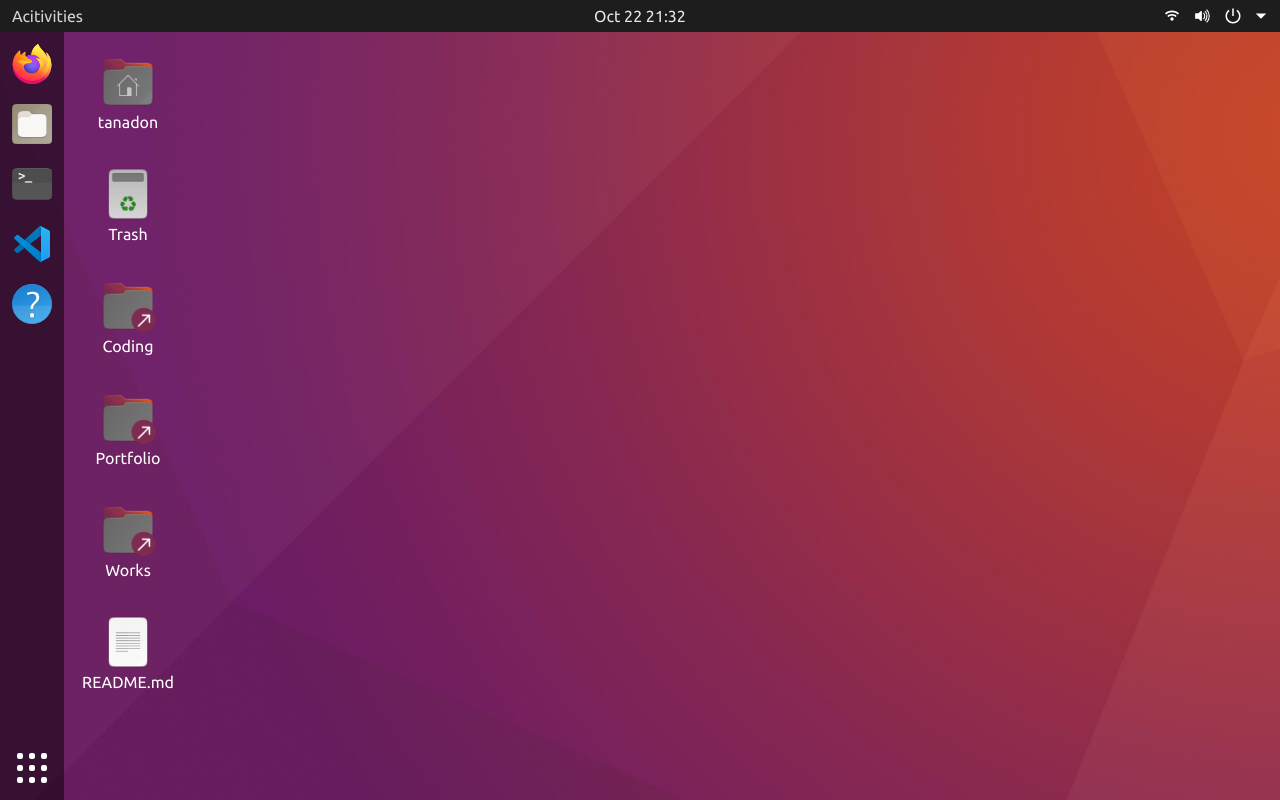
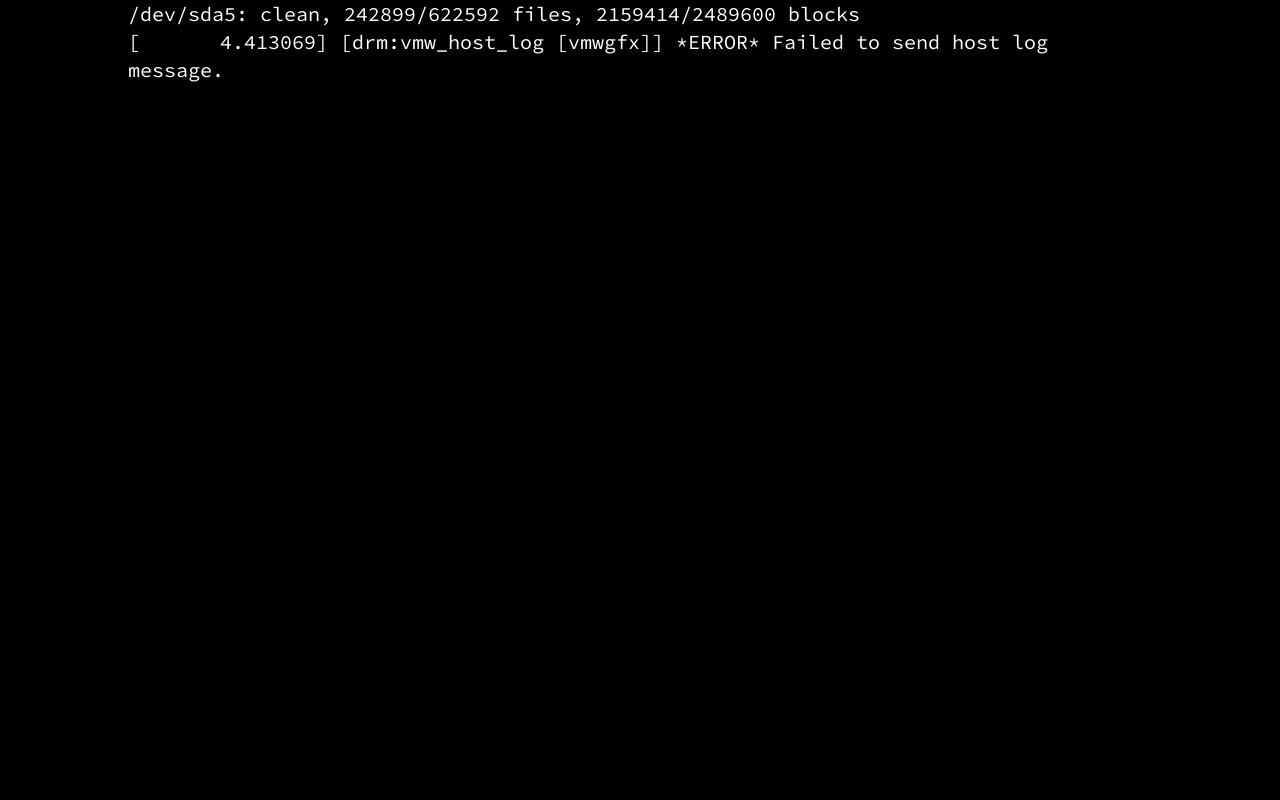
Before and after one commit to ebonian/tanadon.com, a React (Vite) app: page / in a window 1280 px wide. Built offline with nearby package versions, Linux system fonts and the light colour scheme.

Commit message:
boot animation

```diff
--- a/package.json
+++ b/package.json
@@ -7,6 +7,7 @@
     "serve": "vite preview"
   },
   "dependencies": {
+    "gsap": "^3.8.0",
     "react": "^17.0.0",
     "react-dom": "^17.0.0",
     "react-draggable": "^4.4.4",
--- a/src/components/boot.jsx
+++ b/src/components/boot.jsx
@@ -1,7 +1,221 @@
-export default function Boot() {
+import { useRef, useEffect } from "react";
+import { gsap } from "gsap";
+
+export default function Boot({ setLogin }) {
+  let firstItem = useRef(null);
+  let secondItem = useRef(null);
+  let thirdItem = useRef(null);
+  let fourthItem = useRef(null);
+  let fifthItem = useRef(null);
+  let sixthItem = useRef(null);
+  let seventhItem = useRef(null);
+  let eighthItem = useRef(null);
+  let ninthItem = useRef(null);
+  let tenthItem = useRef(null);
+  let eleventhItem = useRef(null);
+  let twelvthItem = useRef(null);
+  let thirdteenthItem = useRef(null);
+  let fourteenthItem = useRef(null);
+  let fifteenthItem = useRef(null);
+  let firstMainItem = useRef(null);
+
+  let firstIntro = useRef(null);
+  let secondIntro = useRef(null);
+  let thirdIntro = useRef(null);
+  let fourthIntro = useRef(null);
+
+  useEffect(() => {
+    setTimeout(() => {
+      setLogin("load boot");
+    }, 24000);
+    gsap
+      .timeline()
+      .to(firstItem, 1, { delay: 3, display: "none" })
+      .from(secondItem, 0.001, { opacity: 0 })
+      .from(thirdItem, 0.001, { delay: 1, opacity: 0 })
+      .from(fourthItem, 0.001, { opacity: 0 })
+      .to(thirdItem, { delay: 0.2, display: "none" })
+      .to(secondItem, { delay: -0.5, display: "none" })
+      .to(fourthItem, { delay: -1, display: "none" })
+      .from(fifthItem, 0.001, { delay: 0.5, opacity: 0 })
+      .from(sixthItem, 0.001, { delay: 0.1, opacity: 0 })
+      .from(seventhItem, 0.001, { delay: 0.1, opacity: 0 })
+      .from(eighthItem, 0.001, { delay: 0.2, opacity: 0 })
+      .from(ninthItem, 0.001, { delay: 0.1, opacity: 0 })
+      .from(tenthItem, 0.001, { delay: 1, opacity: 0 })
+      .from(eleventhItem, 0.001, { delay: 1, opacity: 0 })
+      .from(twelvthItem, 0.001, { delay: 0.1, opacity: 0 })
+      .from(thirdteenthItem, 0.001, { delay: 0.1, opacity: 0 })
+      .from(fourteenthItem, 0.001, { delay: 0.2, opacity: 0 })
+      .from(fifteenthItem, 0.001, { delay: 0.1, opacity: 0 })
+      .to(firstMainItem, 0.001, { delay: 0.5, display: "none" })
+      .from(firstIntro, 0.001, { delay: 1, opacity: 0 })
+      .from(secondIntro, 0.001, { delay: 3, opacity: 0 })
+      .from(thirdIntro, 0.001, { delay: 3.5, opacity: 0 })
+      .from(fourthIntro, 0.001, { delay: 2, opacity: 0 });
+  }, []);
+
   return (
-    <div>
-      <h1>Boot page</h1>
+    <div className="flex justify-center items-center h-screen w-full font-sourcecode select-none">
+      <div className="flex flex-col flex-grow justify-start items-start h-screen max-w-screen-lg text-white text-xl">
+        <p
+          className="font-black animate-blink"
+          ref={(el) => {
+            firstItem = el;
+          }}
+        >
+          _
+        </p>
+        <p
+          ref={(el) => {
+            secondItem = el;
+          }}
+        >
+          /dev/sda5: clean, 242899/622592 files, 2159414/2489600 blocks
+        </p>
+        <p
+          ref={(el) => {
+            thirdItem = el;
+          }}
+        >
+          [{" "}
+          <span className="ml-18">
+            4.413069] [drm:vmw_host_log [vmwgfx]] *ERROR* Failed to send host
+            log message.
+          </span>
+        </p>
+        <p
+          ref={(el) => {
+            fourthItem = el;
+          }}
+        >
+          [{" "}
+          <span className="ml-18">
+            4.414492] [drm:vmw_host_log [vmwgfx]] *ERROR* Failed to send host
+            log message.
+          </span>
+        </p>
+        {/* first main item */}
+        <div
+          className="pt-10"
+          ref={(el) => {
+            firstMainItem = el;
+          }}
+        >
+          <p
+            ref={(el) => {
+              fifthItem = el;
+            }}
+          >
+            AMIBIOS (C) 2012 American Megatrends, Inc.
+          </p>
+          <p
+            ref={(el) => {
+              sixthItem = el;
+            }}
+          >
+            BIOS Date 26/10/21 00:26:02 Ver:08.00.15
+          </p>
+          <p
+            ref={(el) => {
+              seventhItem = el;
+            }}
+          >
+            CPU: Inter(R) CPU i7-7700 @ 2800 MHz
+          </p>
+          <p
+            ref={(el) => {
+              eighthItem = el;
+            }}
+          >
+            Speed: 2800 MHz
+          </p>
+          <p
+            ref={(el) => {
+              ninthItem = el;
+            }}
+          >
+            This VGA/PCI Bios is released under the GNU LGPL
+          </p>
+          <br />
+          <p
+            ref={(el) => {
+              tenthItem = el;
+            }}
+          >
+            Memory Clock: 2400 Mhz, Tcl:7 Tred:4 Trp:8 Tras:20 (2T Timing) 16
+            bit
+          </p>
+          <p
+            ref={(el) => {
+              eleventhItem = el;
+            }}
+          >
+            Memory Test: 7956100K OK
+          </p>
+          <p
+            ref={(el) => {
+              twelvthItem = el;
+            }}
+          >
+            Initializing USB Controllers.. Done.
+          </p>
+          <p
+            ref={(el) => {
+              thirdteenthItem = el;
+            }}
+          >
+            1024MB OK
+          </p>
+          <p
+            ref={(el) => {
+              fourteenthItem = el;
+            }}
+          >
+            USB Device(s): 1 Keyboard, 1 Mouse, 1 Storage Device
+          </p>
+          <p
+            ref={(el) => {
+              fifteenthItem = el;
+            }}
+          >
+            Booting from Solid State Drive...
+          </p>
+        </div>
+        {/* second main item */}
+        <div className="pt-10">
+          <p
+            ref={(el) => {
+              firstIntro = el;
+            }}
+          >
+            Now you are currently booting into Tanadon's Computer.
+          </p>
+          <p
+            ref={(el) => {
+              secondIntro = el;
+            }}
+          >
+            This is just the simulation of my computer to show case my
+            Portfolio.
+          </p>
+          <p
+            ref={(el) => {
+              thirdIntro = el;
+            }}
+          >
+            P.S. If you get lost, there will be a help button on a sidebar.
+          </p>
+          <br />
+          <p
+            ref={(el) => {
+              fourthIntro = el;
+            }}
+          >
+            Enjoy browsing :)<span className="animate-blink font-bold"> _</span>
+          </p>
+        </div>
+      </div>
     </div>
-  )
+  );
 }
--- /dev/null
+++ b/src/components/bootload.jsx
@@ -0,0 +1,20 @@
+import { useEffect } from "react";
+import { FaUbuntu } from "react-icons/fa";
+import { BarLoader } from "react-spinners";
+
+export default function BootLoading({ setLogin }) {
+  useEffect(() => {
+    setTimeout(() => {
+      setLogin("logging in");
+    }, 4000);
+  }, []);
+  return (
+    <div className="flex flex-col justify-center items-center h-screen w-full bg-black text-white space-y-10 select-none font-ubuntu">
+      <div className="flex absolute bottom-6 justify-center ml-8">
+        <h1 className="text-6xl">ubuntu</h1>
+        <FaUbuntu className="text-3xl" />
+      </div>
+      <BarLoader color={"#ffffff"} width={200} speedMultiplier={0.3} />
+    </div>
+  );
+}
--- a/src/components/home/desktop.jsx
+++ b/src/components/home/desktop.jsx
@@ -216,6 +216,26 @@ export default function Desktop() {
             works: false,
             readme: false,
           });
+          setProgramFocusState({
+            firefox: false,
+            files: false,
+            terminal: false,
+            code: false,
+            help: false,
+            document: false,
+            image: false,
+            text: false,
+          });
+          setProgramActiveState({
+            firefox: false,
+            files: false,
+            terminal: false,
+            code: false,
+            help: false,
+            document: false,
+            image: false,
+            text: false,
+          });
         }}
       ></div>
     </div>
--- a/src/components/login.jsx
+++ b/src/components/login.jsx
@@ -1,18 +1,31 @@
-import { useEffect, useState } from "react";
+import { useEffect, useState, useRef } from "react";
 import { FiChevronLeft, FiUser } from "react-icons/fi";
-import { FaUbuntu, FaNetworkWired } from "react-icons/fa";
+import { FaUbuntu } from "react-icons/fa";
 import { RiSettingsLine, RiShutDownLine } from "react-icons/ri";
 import { MdAccessibility, MdSignalWifiStatusbarNull } from "react-icons/md";
 import { GoTriangleDown } from "react-icons/go";
 import { BsFillVolumeUpFill } from "react-icons/bs";
+import { gsap } from "gsap";
 
 export default function Login({ setLogin }) {
+  let transition = useRef(null);
+  useEffect(() => {
+    gsap.to(transition, 1, { opacity: 0, display: "none" });
+  }, []);
   return (
-    <div className="flex flex-col justify-between items-center h-screen w-full bg-base-200 text-white select-none font-ubuntu">
-      <Header />
-      <Body setLogin={setLogin} />
-      <Footer />
-    </div>
+    <>
+      <div
+        className="absolute h-screen w-full bg-black z-100"
+        ref={(el) => {
+          transition = el;
+        }}
+      />
+      <div className="flex flex-col justify-between items-center h-screen w-full bg-base-200 text-white select-none font-ubuntu">
+        <Header />
+        <Body setLogin={setLogin} />
+        <Footer />
+      </div>
+    </>
   );
 }
 
--- a/src/index.css
+++ b/src/index.css
@@ -1,4 +1,4 @@
-@import url("https://fonts.googleapis.com/css2?family=Poppins:ital,wght@0,100;0,200;0,300;0,400;0,500;0,600;0,700;0,800;0,900;1,100;1,200;1,300;1,400;1,500;1,600;1,700;1,800;1,900&family=Ubuntu:ital,wght@0,300;0,400;0,500;0,700;1,300;1,400;1,500;1,700&display=swap");
+@import url("https://fonts.googleapis.com/css2?family=Poppins:ital,wght@0,100;0,200;0,300;0,400;0,500;0,600;0,700;0,800;0,900;1,100;1,200;1,300;1,400;1,500;1,600;1,700;1,800;1,900&family=Ubuntu:ital,wght@0,300;0,400;0,500;0,700;1,300;1,400;1,500;1,700&family=Source+Code+Pro:ital,wght@0,200;0,300;0,400;0,500;0,600;0,700;0,900;1,200;1,300;1,400;1,500;1,600;1,700;1,900&display=swap");
 
 @tailwind base;
 @tailwind components;
--- a/src/pages/index.jsx
+++ b/src/pages/index.jsx
@@ -1,4 +1,6 @@
 import { useState, useEffect } from "react";
+import Boot from "../components/boot";
+import BootLoading from "../components/bootload";
 import Index from "../components/home";
 import Popup from "../components/home/popup";
 import Loading from "../components/loading";
@@ -30,7 +32,8 @@ export default function Home() {
   //
 
   // const [login, setLogin] = useState("not login");
-  const [login, setLogin] = useState("success");
+  // const [login, setLogin] = useState("success");
+  const [login, setLogin] = useState("booting");
 
   // useEffect(() => {
   //   setTimeout(() => {
@@ -43,6 +46,8 @@ export default function Home() {
       {login === "shutting down" && <Popup setLogin={setLogin} />}
 
       {/* main component */}
+      {login === "booting" && <Boot setLogin={setLogin} />}
+      {login === "load boot" && <BootLoading setLogin={setLogin} />}
       {login === "logging in" && <Login setLogin={setLogin} />}
       {login === "logged in" && <Loading setLogin={setLogin} />}
       {login === "success" || login === "shutting down" ? (
--- a/tailwind.config.js
+++ b/tailwind.config.js
@@ -54,6 +54,7 @@ module.exports = {
       fontFamily: {
         ubuntu: ["Ubuntu"],
         poppins: ["Poppins"],
+        sourcecode: ["Source Code Pro"],
       },
       backgroundImage: {
         wallpaper: "url('/src/images/wallpaper.jpg')",
```
Also changed, not shown: 1 other file (tests, documents, lock files or other folders).
